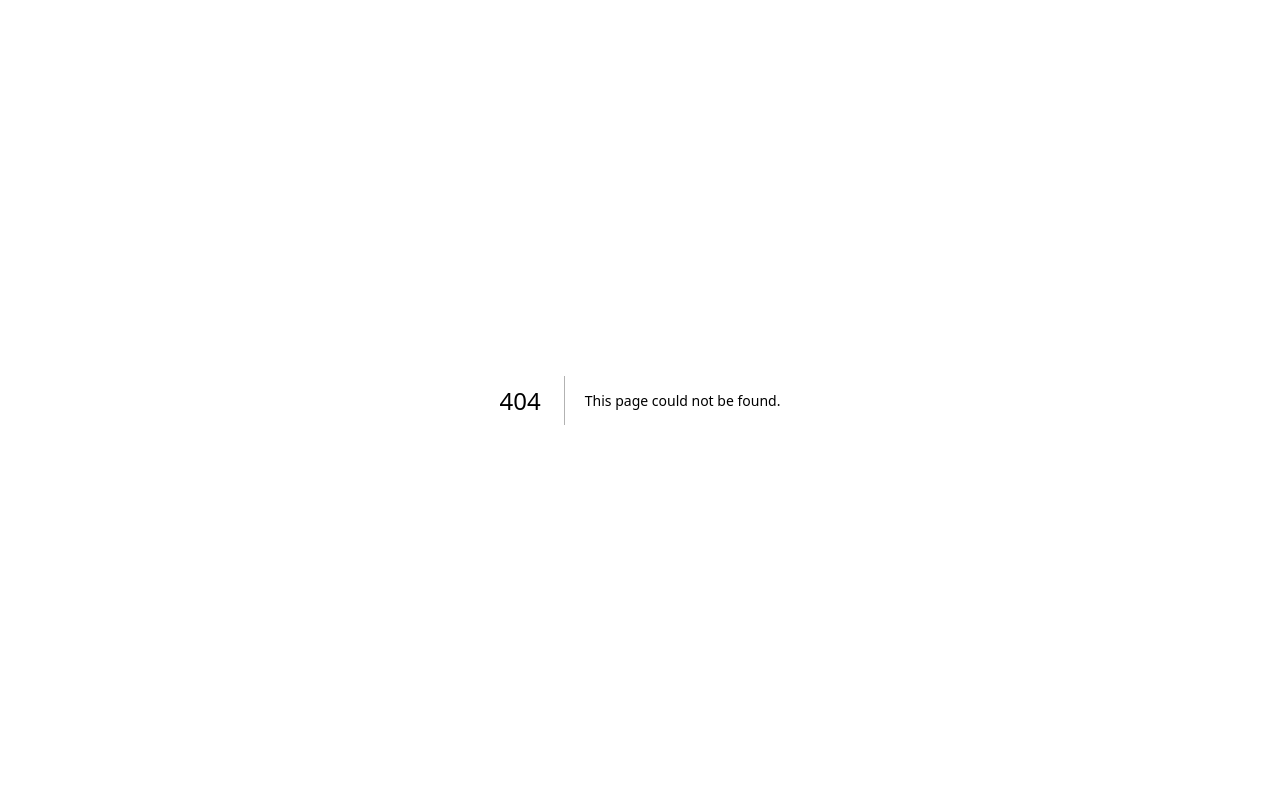
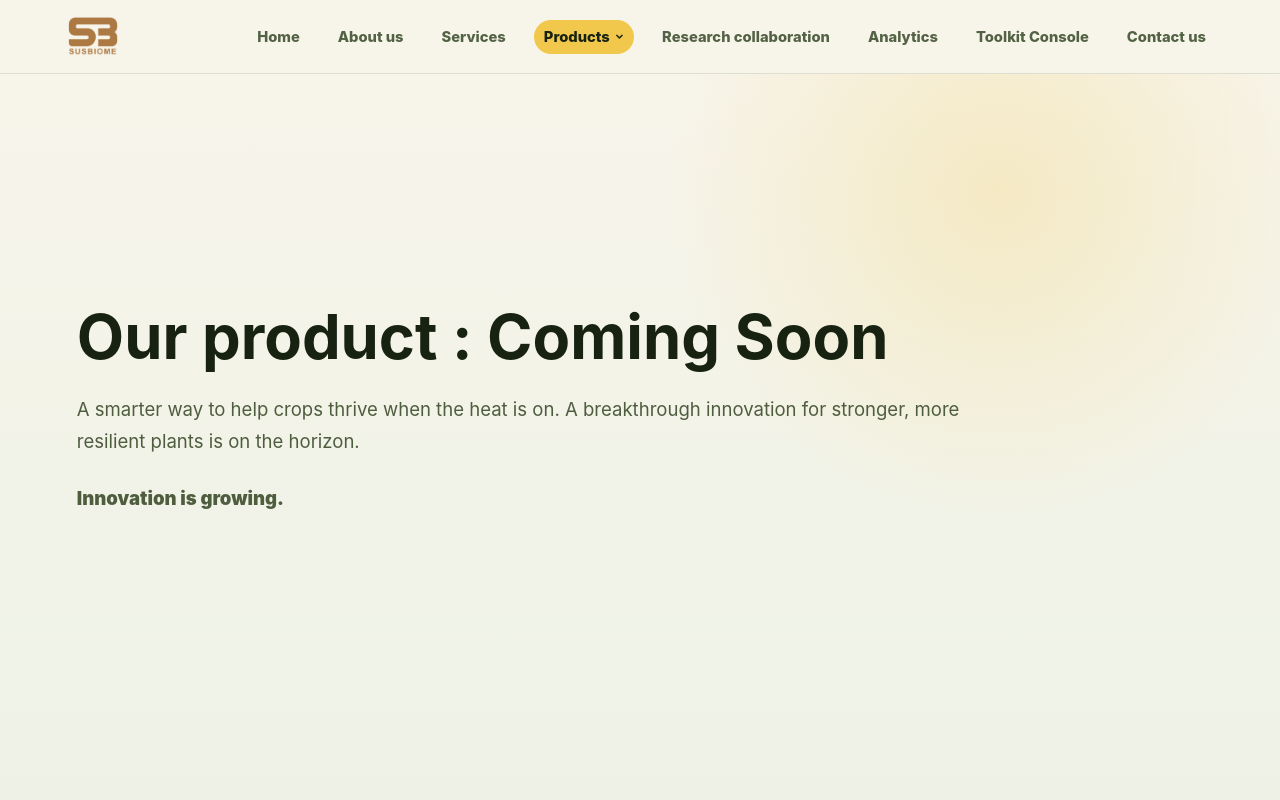
Before and after one commit to codxwiz/Project-SusBiome, a Next.js app in the folder frontend/: page /products/miachi-project in a window 1280 px wide. Before the commit this address had no page. Shown: the top 800 px of the page. Built offline with nearby package versions, Linux system fonts and the light colour scheme.

Commit message:
Add Miachi project product page

```diff
--- /dev/null
+++ b/frontend/app/products/miachi-project/page.jsx
@@ -0,0 +1,26 @@
+import AgriFooter from "../../../components/AgriFooter";
+import AgriPageNav from "../../../components/AgriPageNav";
+
+export const metadata = {
+  title: "The Miachi Project | SusBiome",
+  description: "An upcoming SusBiome product innovation for stronger, more resilient crops.",
+};
+
+export default function MiachiProjectPage() {
+  return (
+    <main className="agri-site subpage-site">
+      <AgriPageNav />
+      <section className="products-section site-section subpage-section" aria-labelledby="miachi-title">
+        <div className="section-copy section-copy--wide products-intro">
+          <h1 id="miachi-title">Our product : Coming Soon</h1>
+          <p>
+            A smarter way to help crops thrive when the heat is on. A breakthrough innovation for
+            stronger, more resilient plants is on the horizon.
+          </p>
+          <p className="products-intro__closing">Innovation is growing.</p>
+        </div>
+      </section>
+      <AgriFooter />
+    </main>
+  );
+}
--- a/frontend/components/AgriPageNav.jsx
+++ b/frontend/components/AgriPageNav.jsx
@@ -14,6 +14,7 @@ const links = [
     href: "/products",
     children: [
       { label: "The Urban Farmer Project", href: "/products/urban-farmer-project" },
+      { label: "The Miachi Project", href: "/products/miachi-project" },
     ],
   },
   { label: "Research collaboration", href: "/research-collaboration" },
```
